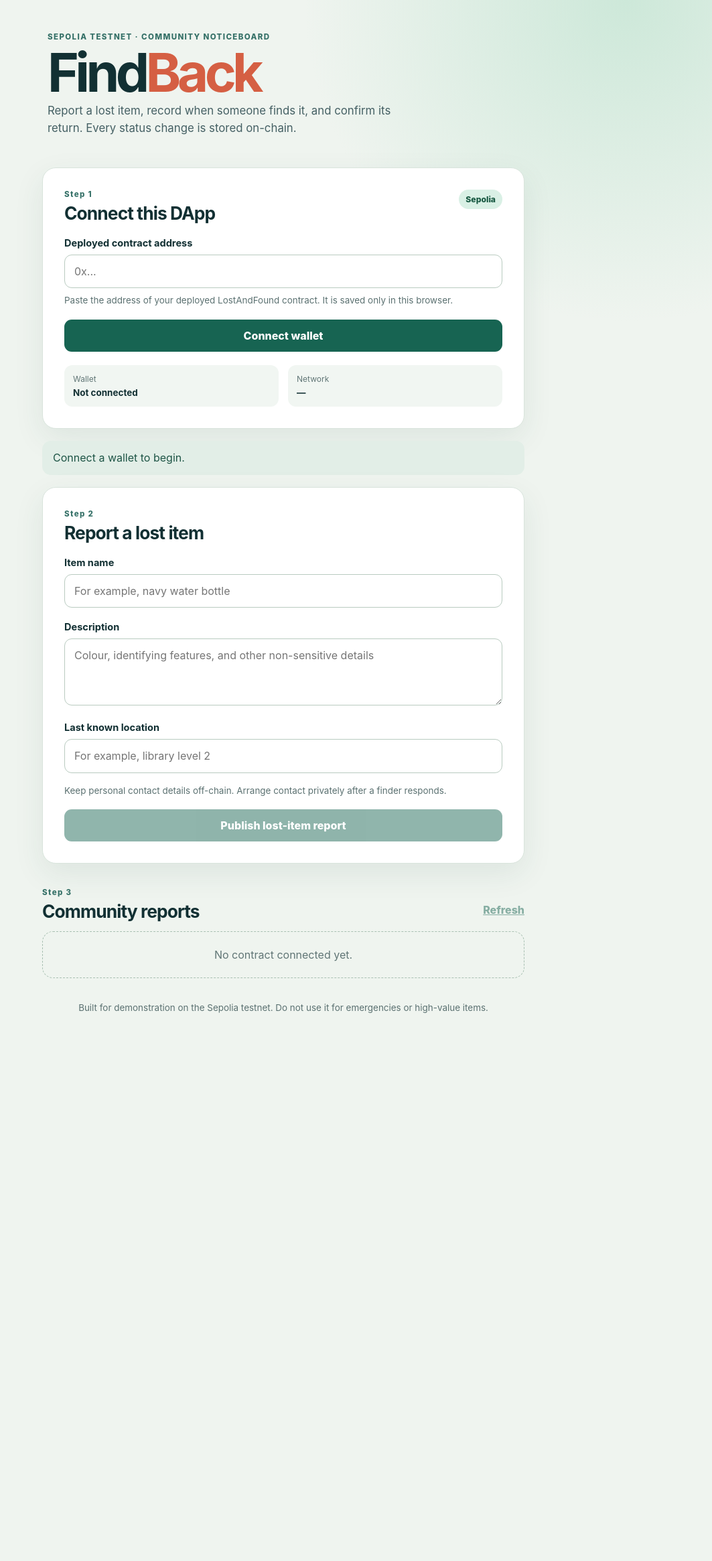
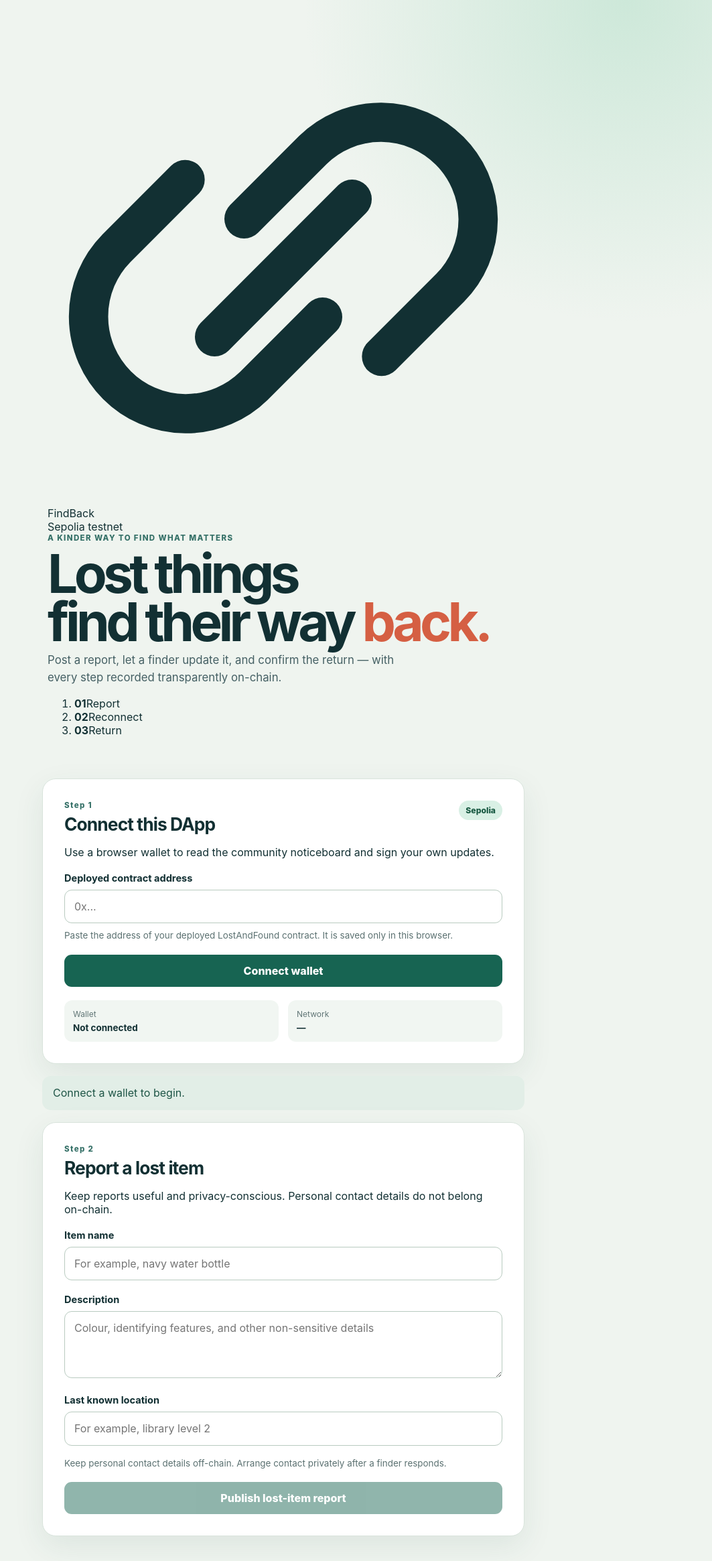
Before and after one commit to 1114026617/SC6113, a Flask app: page / in a window 1280 px wide. Shown: the top 2330 px of the page at 67% size, without its empty margins (217-1280 px from the left). Before the commit the page ends 1512 px from the top, so only its background shows below. Run offline with Flask 3, Linux system fonts and the light colour scheme.

Commit message:
Improve FindBack page hierarchy

```diff
--- a/templates/index.html
+++ b/templates/index.html
@@ -12,9 +12,25 @@
 <body>
   <main class="site-shell">
     <header class="hero">
-      <p class="eyebrow">SEPOLIA TESTNET · COMMUNITY NOTICEBOARD</p>
-      <h1>Find<span>Back</span></h1>
-      <p class="intro">Report a lost item, record when someone finds it, and confirm its return. Every status change is stored on-chain.</p>
+      <div class="hero-topline">
+        <div class="brand-lockup">
+          <span class="brand-symbol" aria-hidden="true">
+            <svg viewBox="0 0 24 24" fill="none" stroke="currentColor" stroke-width="2" stroke-linecap="round" stroke-linejoin="round"><path d="M7 7.5 3.5 11a4.95 4.95 0 0 0 7 7L14 14.5"/><path d="m17 16.5 3.5-3.5a4.95 4.95 0 0 0-7-7L10 9.5"/><path d="m8.5 15.5 7-7"/></svg>
+          </span>
+          <span>FindBack</span>
+        </div>
+        <span class="demo-chip"><span></span> Sepolia testnet</span>
+      </div>
+      <p class="eyebrow">A KINDER WAY TO FIND WHAT MATTERS</p>
+      <h1>Lost things<br>find their way <span>back.</span></h1>
+      <p class="intro">Post a report, let a finder update it, and confirm the return — with every step recorded transparently on-chain.</p>
+      <ol class="journey" aria-label="How FindBack works">
+        <li><b>01</b><span>Report</span></li>
+        <li><b>02</b><span>Reconnect</span></li>
+        <li><b>03</b><span>Return</span></li>
+      </ol>
+      <div class="hero-orbit orbit-one" aria-hidden="true"></div>
+      <div class="hero-orbit orbit-two" aria-hidden="true"></div>
     </header>
 
     <section class="setup card" aria-labelledby="setup-title">
@@ -25,6 +41,7 @@
         </div>
         <span class="network-badge">Sepolia</span>
       </div>
+      <p class="card-lead">Use a browser wallet to read the community noticeboard and sign your own updates.</p>
       <label for="address">Deployed contract address</label>
       <input id="address" type="text" inputmode="text" autocomplete="off" spellcheck="false" placeholder="0x..." aria-describedby="address-help">
       <p id="address-help" class="hint">Paste the address of your deployed LostAndFound contract. It is saved only in this browser.</p>
@@ -44,6 +61,7 @@
           <h2 id="report-title">Report a lost item</h2>
         </div>
       </div>
+      <p class="card-lead">Keep reports useful and privacy-conscious. Personal contact details do not belong on-chain.</p>
       <form id="report-form">
         <label for="item-name">Item name</label>
         <input id="item-name" name="item-name" type="text" maxlength="70" required placeholder="For example, navy water bottle">
```
